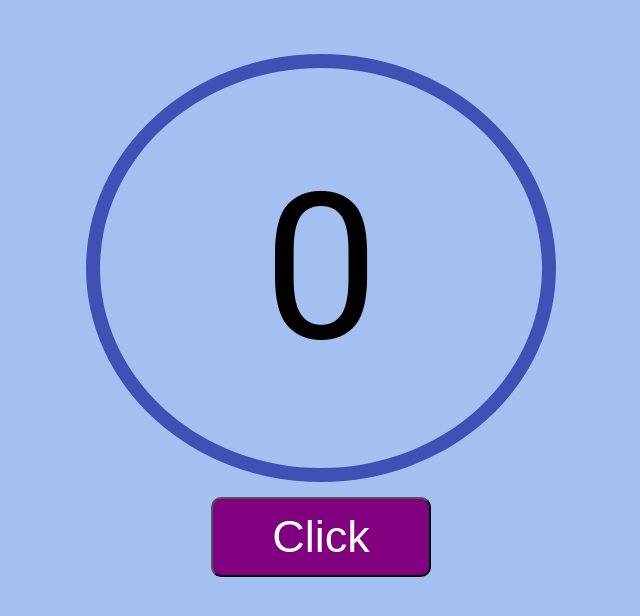
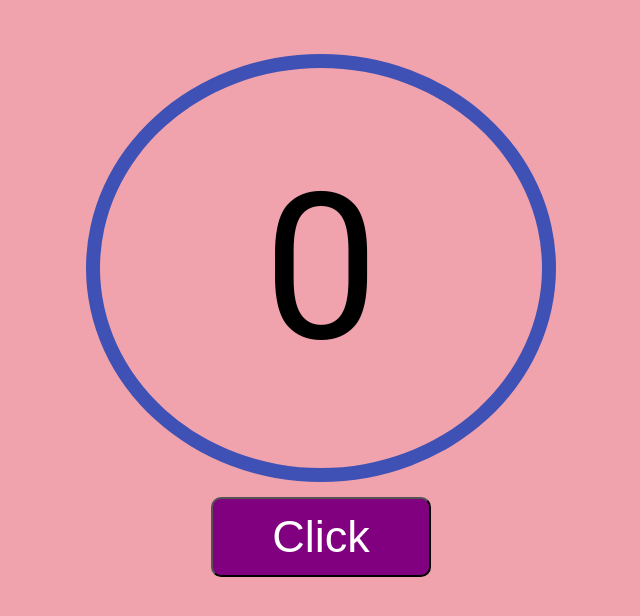
Before and after one commit to vickneee/click-counter, a plain HTML site: page index.html in a window 1280 px wide. Shown: the whole page, without its empty margins (319-959 px from the left). Drawn offline with Linux system fonts and the light colour scheme.

Commit message:
Change background color to peach

```diff
--- a/style.css
+++ b/style.css
@@ -1,6 +1,6 @@
 body {
   font-size: 40px;
-  background-color: #a3c0f0;
+  background-color: #f0a3ad;
   display: flex;
   flex-wrap: wrap;
   align-items: center;
```
